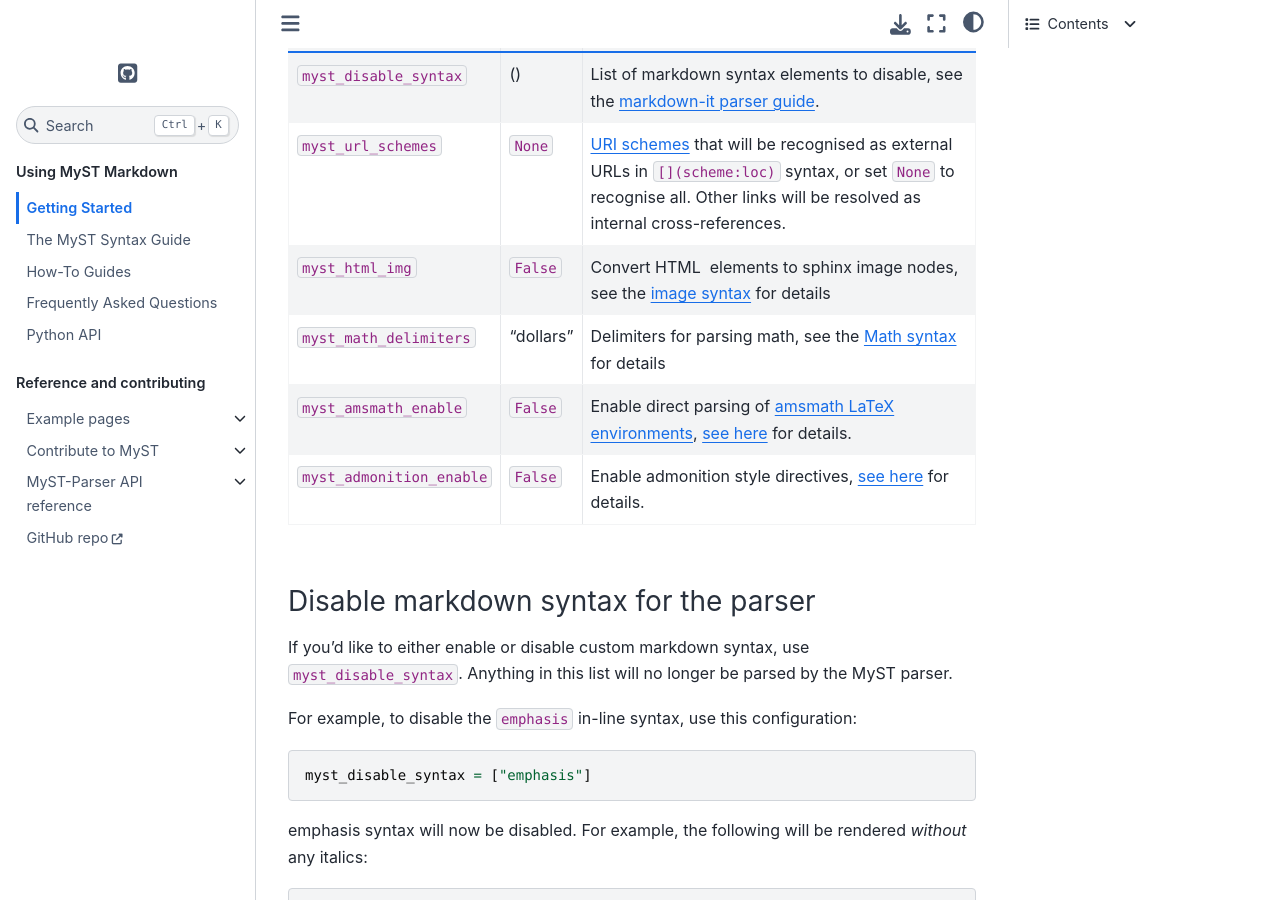
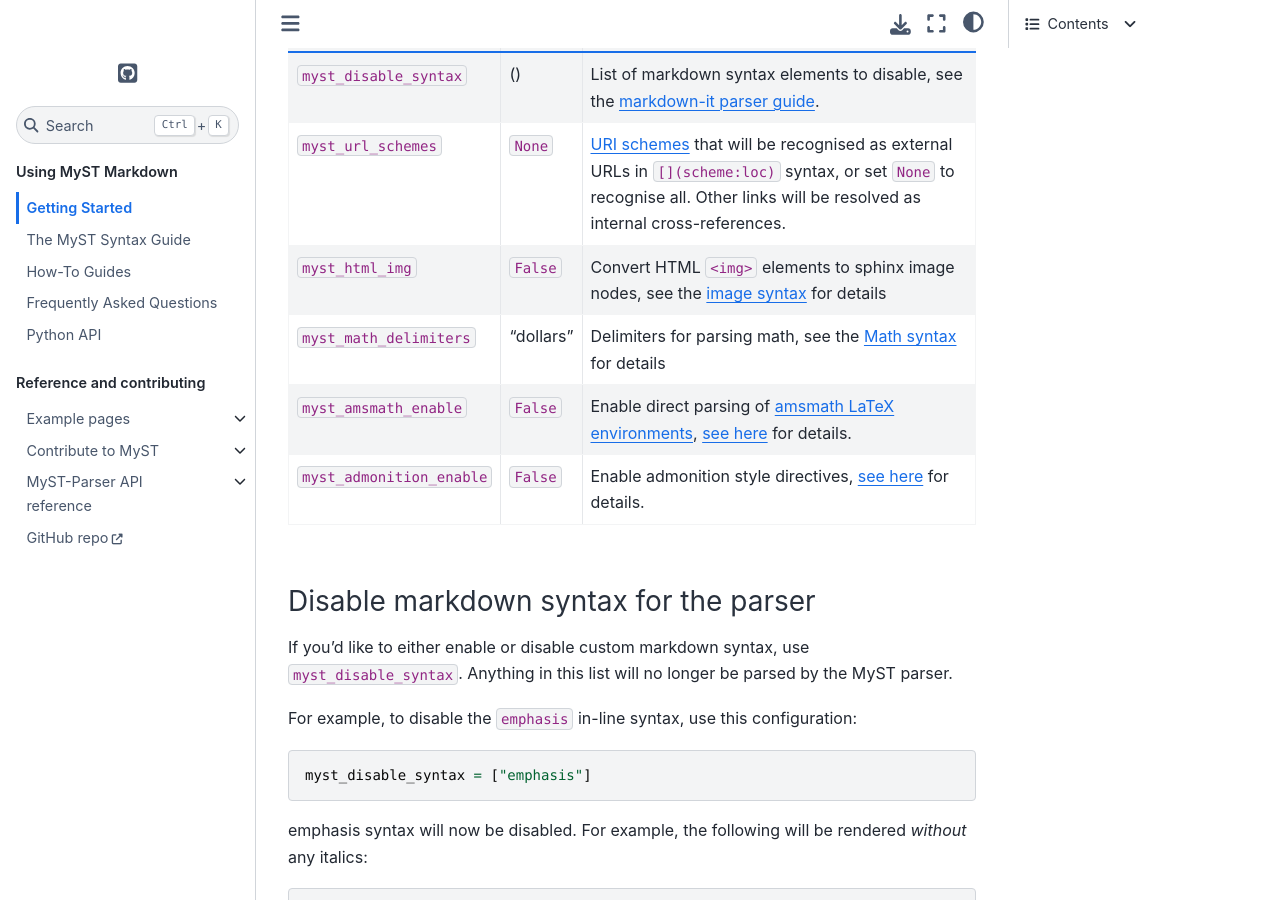
Before and after one commit to executablebooks/MyST-Parser, a Sphinx documentation site: the page built from docs/using/intro.md, in a window 1280 px wide and 900 px high, scrolled down 4337 px. Built offline with Sphinx 7.4.7 and the Sphinx Book theme 1.1.4, drawn with Linux system fonts in a browser that asks for light colours.

Commit message:
🔧 MAINTAIN: fix typo

```diff
--- a/docs/using/intro.md
+++ b/docs/using/intro.md
@@ -226,7 +226,7 @@ To do so, use the keywords beginning `myst_`.
     Other links will be resolved as internal cross-references.
 * - `myst_html_img`
   - `False`
-  - Convert HTML <img> elements to sphinx image nodes, see the [image syntax](syntax/images) for details
+  - Convert HTML `<img>` elements to sphinx image nodes, see the [image syntax](syntax/images) for details
 * - `myst_math_delimiters`
   - "dollars"
   - Delimiters for parsing math, see the [Math syntax](syntax/math) for details
```
